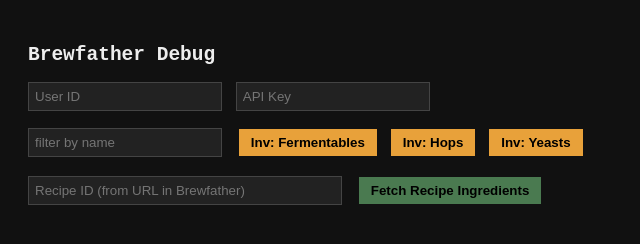
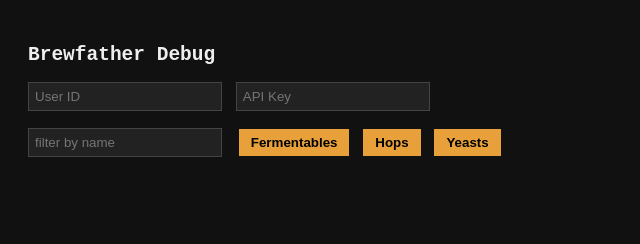
Before and after one commit to BroederRinus/brewfather-inventory, a website: page public/debug.html in a window 1280 px wide. Shown: the whole page, without its empty margins (0-640 px from the left). Drawn offline with Linux system fonts and the light colour scheme.

Commit message:
Update debug.html

```diff
--- a/public/debug.html
+++ b/public/debug.html
@@ -7,12 +7,9 @@
 <input id="k" placeholder="API Key" type="password" style="background:#222;color:#eee;border:1px solid #444;padding:6px;width:180px;margin-right:6px">
 <br><br>
 <input id="search" placeholder="filter by name" style="background:#222;color:#eee;border:1px solid #444;padding:6px;width:180px;margin-right:6px">
-<button onclick="runInv('fermentables')" style="background:#e8a13a;border:none;padding:6px 12px;cursor:pointer;font-weight:bold;margin:3px">Inv: Fermentables</button>
-<button onclick="runInv('hops')" style="background:#e8a13a;border:none;padding:6px 12px;cursor:pointer;font-weight:bold;margin:3px">Inv: Hops</button>
-<button onclick="runInv('yeasts')" style="background:#e8a13a;border:none;padding:6px 12px;cursor:pointer;font-weight:bold;margin:3px">Inv: Yeasts</button>
-<br><br>
-<input id="recipeid" placeholder="Recipe ID (from URL in Brewfather)" style="background:#222;color:#eee;border:1px solid #444;padding:6px;width:300px;margin-right:6px">
-<button onclick="runRecipe()" style="background:#4a7a50;border:none;padding:6px 12px;cursor:pointer;font-weight:bold;margin:3px">Fetch Recipe Ingredients</button>
+<button onclick="runInv('fermentables')" style="background:#e8a13a;border:none;padding:6px 12px;cursor:pointer;font-weight:bold;margin:3px">Fermentables</button>
+<button onclick="runInv('hops')" style="background:#e8a13a;border:none;padding:6px 12px;cursor:pointer;font-weight:bold;margin:3px">Hops</button>
+<button onclick="runInv('yeasts')" style="background:#e8a13a;border:none;padding:6px 12px;cursor:pointer;font-weight:bold;margin:3px">Yeasts</button>
 <pre id="out" style="margin-top:20px;white-space:pre-wrap;font-size:12px"></pre>
 <script>
 async function runInv(cat) {
@@ -27,32 +24,7 @@
     });
     var data = await r.json();
     if (search) data = data.filter(function(i) { return (i.name||'').toLowerCase().includes(search.toLowerCase()); });
-    var slim = data.map(function(i) { return { _id: i._id, name: i.name, supplier: i.supplier, productId: i.productId, inventory: i.inventory }; });
-    out.textContent = JSON.stringify(slim, null, 2);
-  } catch(e) { out.textContent = 'Error: ' + e.message; }
-}
-
-async function runRecipe() {
-  var u = document.getElementById('u').value.trim();
-  var k = document.getElementById('k').value.trim();
-  var id = document.getElementById('recipeid').value.trim();
-  var search = document.getElementById('search').value.trim();
-  var out = document.getElementById('out');
-  out.textContent = 'Loading...';
-  try {
-    var r = await fetch('/api/recipes/' + id, {
-      headers: { 'x-bf-userid': u, 'x-bf-apikey': k }
-    });
-    var recipe = await r.json();
-    var result = {};
-    ['fermentables','hops','yeasts','miscs'].forEach(function(sec) {
-      var ings = (recipe[sec] || []).map(function(i) {
-        return { _id: i._id, name: i.name, amount: i.amount, unit: i.unit };
-      });
-      if (search) ings = ings.filter(function(i) { return (i.name||'').toLowerCase().includes(search.toLowerCase()); });
-      if (ings.length) result[sec] = ings;
-    });
-    out.textContent = JSON.stringify(result, null, 2);
+    out.textContent = JSON.stringify(data, null, 2);
   } catch(e) { out.textContent = 'Error: ' + e.message; }
 }
 </script>
```
